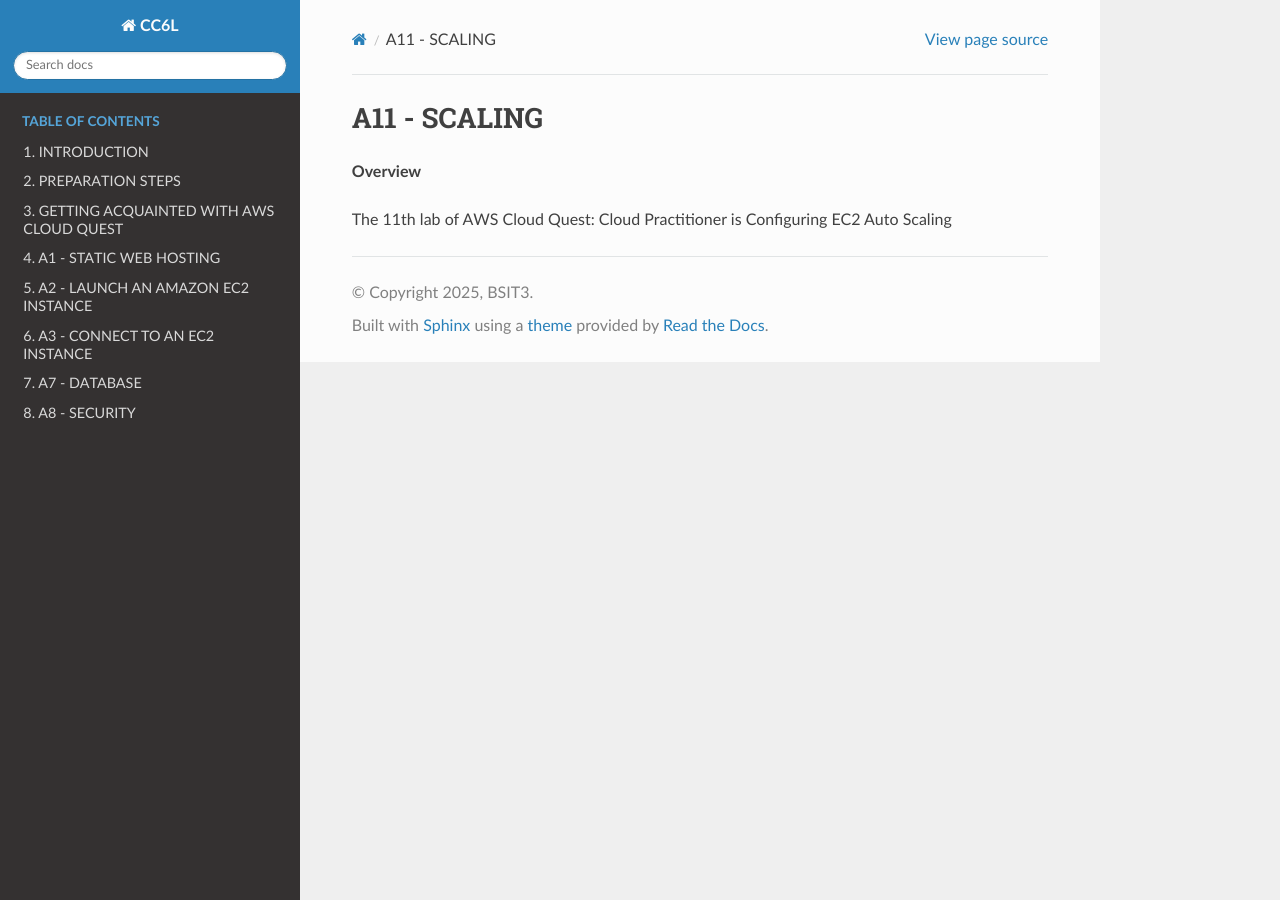
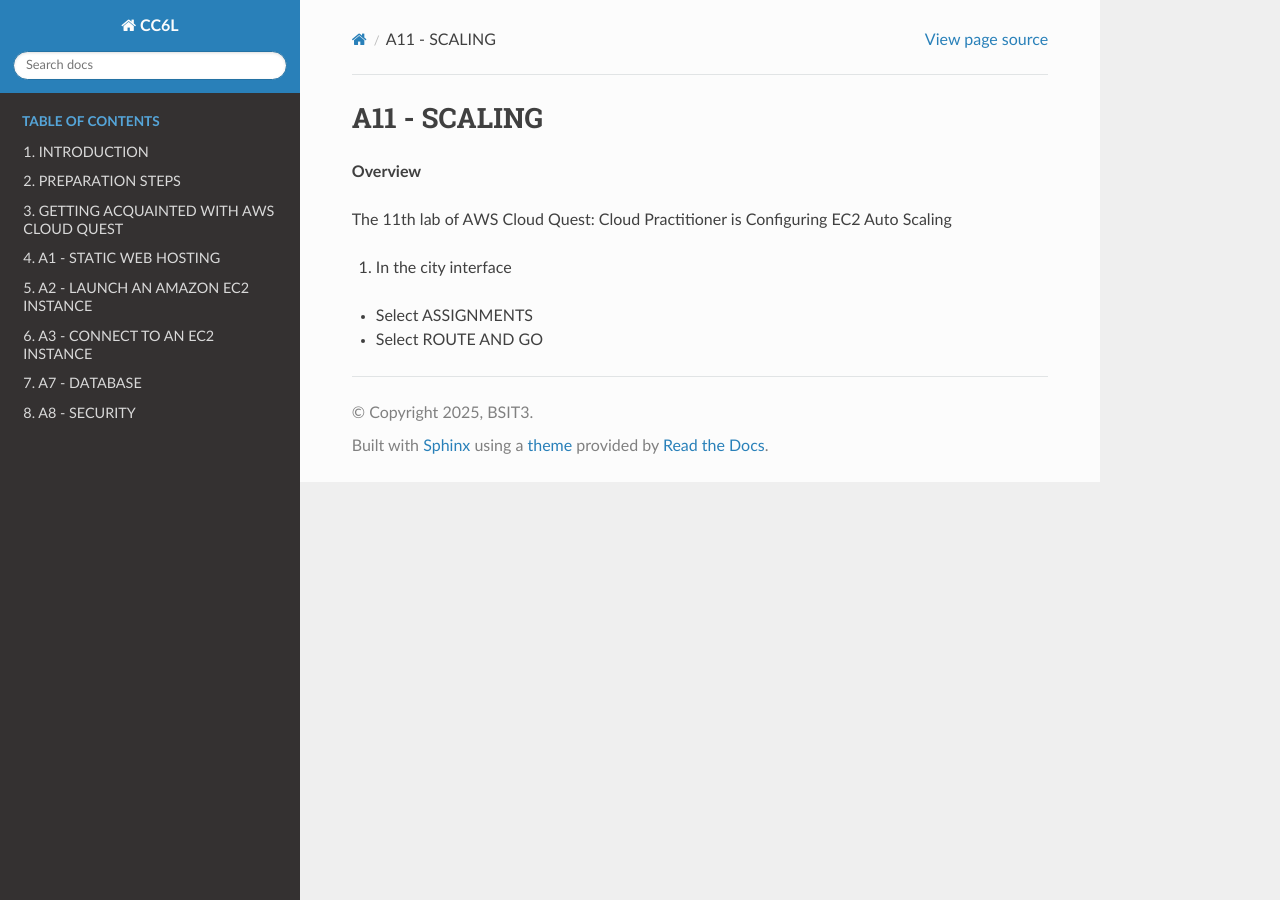
Before and after one commit to jambybrillo/aws_partitioner, a Sphinx documentation site: the page built from docs/source/a11_scaling.rst, in a window 1280 px wide. Built offline with Sphinx 7.4.7 and the Read the Docs theme 3.1.0, drawn with Linux system fonts in a browser that asks for light colours.

Commit message:
Update a11_scaling.rst

```diff
--- a/docs/source/a11_scaling.rst
+++ b/docs/source/a11_scaling.rst
@@ -4,3 +4,9 @@ A11 - SCALING
 **Overview**
 
 The 11th lab of AWS Cloud Quest: Cloud Practitioner is Configuring EC2 Auto Scaling
+
+
+1. In the city interface
+
+- Select ASSIGNMENTS
+- Select ROUTE AND GO
```
